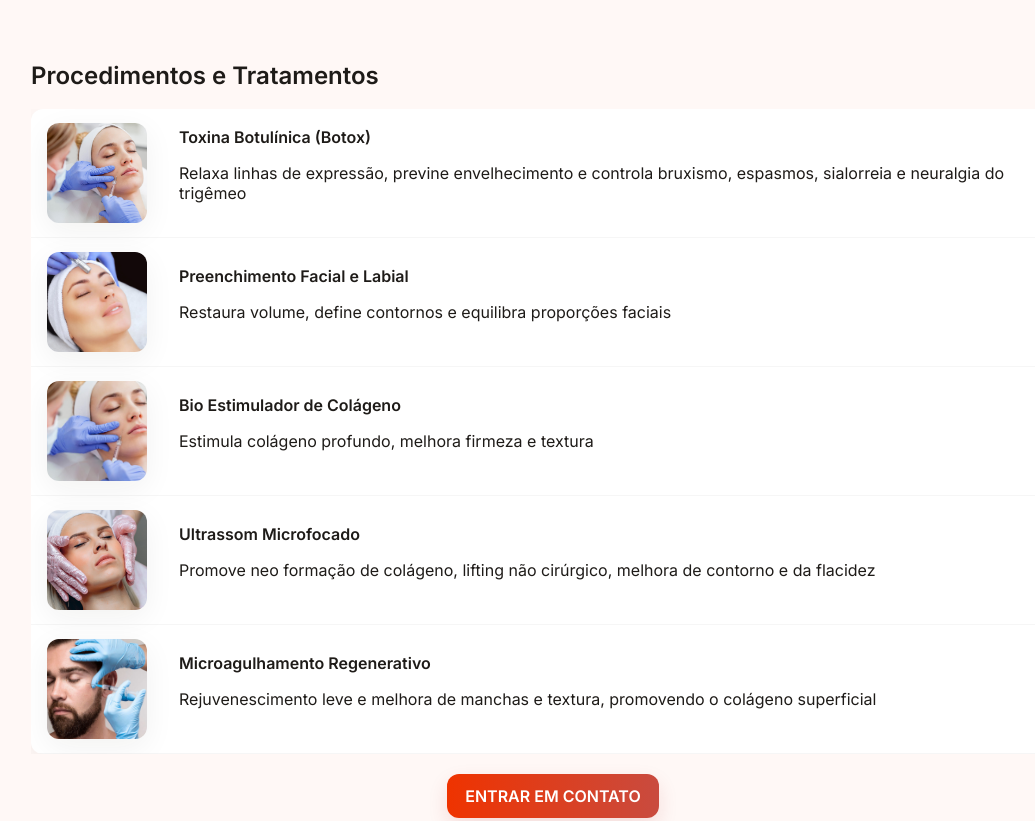
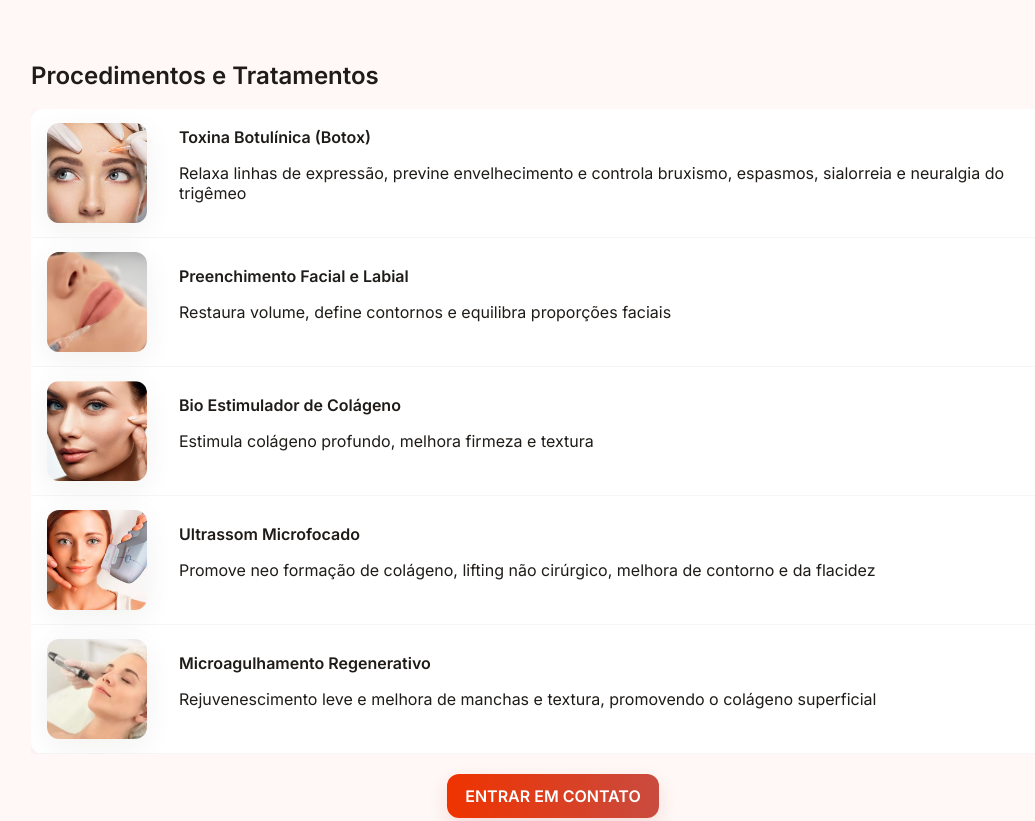
Before and after one commit to drarobertavercosa/site, a plain HTML site: page index.html in a window 1280 px wide. Shown: the part 1400-2221 px from the top of the page, without its empty margins (87-1122 px from the left). Drawn offline with nearby package versions, Linux system fonts and the light colour scheme.

Commit message:
Atualizacao de imagens

```diff
--- a/index.html
+++ b/index.html
@@ -87,31 +87,31 @@
             <tbody>
               <tr>
 			    <td>
-					<img src="assets/img/procedimento1.jpg" alt="procedimento1" class="portrait">
+					<img src="assets/img/toxina.jpg" alt="procedimento1" class="portrait">
 				</td>
 				<td><strong>Toxina Botulínica (Botox)</strong><p>Relaxa linhas de expressão, previne envelhecimento e controla bruxismo, espasmos, sialorreia e neuralgia do trigêmeo</p></td>
 			  </tr>
               <tr>
 				<td>
-					<img src="assets/img/procedimento2.jpg" alt="procedimento2" class="portrait">
+					<img src="assets/img/preenchimento.jpg" alt="procedimento2" class="portrait">
 				</td>
 				<td><strong>Preenchimento Facial e Labial</strong><p>Restaura volume, define contornos e equilibra proporções faciais</p></td>
 			  </tr>
               <tr>
 				<td>
-					<img src="assets/img/procedimento3.jpg" alt="procedimento3" class="portrait">
+					<img src="assets/img/bioestimulador.jpg" alt="procedimento3" class="portrait">
 				</td>
 				<td><strong>Bio Estimulador de Colágeno</strong><p>Estimula colágeno profundo, melhora firmeza e textura</p></td>
 			  </tr>
               <tr>
 				<td>
-					<img src="assets/img/procedimento4.jpg" alt="procedimento4" class="portrait">
+					<img src="assets/img/ultrassom-microfocado.jpg" alt="procedimento4" class="portrait">
 				</td>
 				<td><strong>Ultrassom Microfocado</strong><p>Promove neo formação de colágeno, lifting não cirúrgico, melhora de contorno e da flacidez</p></td>
 			  </tr>
               <tr>
 				<td>
-					<img src="assets/img/procedimento5.jpg" alt="procedimento5" class="portrait">
+					<img src="assets/img/microagulhamento.jpg" alt="procedimento5" class="portrait">
 				</td>
 				<td><strong>Microagulhamento Regenerativo</strong><p>Rejuvenescimento leve e melhora de manchas e textura, promovendo o colágeno superficial</p></td>
 			  </tr>
@@ -158,19 +158,19 @@
           <div class="carousel-track">
             <!-- Slide 1 -->
             <div class="slide">
-              <img src="assets/img/avatar1.jpg" alt="Paciente 1" class="avatar">
+              <img src="assets/img/avatar.png" alt="Paciente 1" class="avatar">
               <strong>Verônica Batista</strong>
               <p class="quote">"Sou cliente da Dra. Roberta Verçosa há quase 3 anos e sou sua fã número um. Gosto do seu trabalho pois ela está sempre atualizada, mantendo meu rosto lindo e natural, aliás, essa é sua marca registrada: naturalidade."</p>
             </div>
             <!-- Slide 2 -->
             <div class="slide">
-              <img src="assets/img/avatar2.jpg" alt="Paciente 2" class="avatar">
+              <img src="assets/img/avatar.png" alt="Paciente 2" class="avatar">
               <strong>Israelina</strong>
               <p class="quote">"Gostaria de agradecer a Dra. Roberta por seu conhecimento e técnicas aplicadas em meus lábios, ficaram lindos! Todos que convivem comigo não cansam de elogiar e afirmam que fiquei mais jovem. As mãos da Dra. Roberta são guiadas por Deus, tudo feito com profissionalismo e muito amor, nada de exagero."</p>
             </div>
             <!-- Slide 3 -->
             <div class="slide">
-              <img src="assets/img/avatar3.jpg" alt="Paciente 3" class="avatar">
+              <img src="assets/img/avatar.png" alt="Paciente 3" class="avatar">
               <strong>Rosana Sampaio</strong>
               <p class="quote">"Profissional competente, que une técnica, sensibilidade e resultados naturais com excelência."</p>
             </div>
```
Also changed, not shown: assets/css/style.css (+0 -15 lines), assets/img/avatar.png (added), assets/img/bioestimulador.jpg (added), assets/img/microagulhamento.jpg (added), assets/img/preenchimento.jpg (added), assets/img/toxina.jpg (added), assets/img/ultrassom-microfocado.jpg (added).
